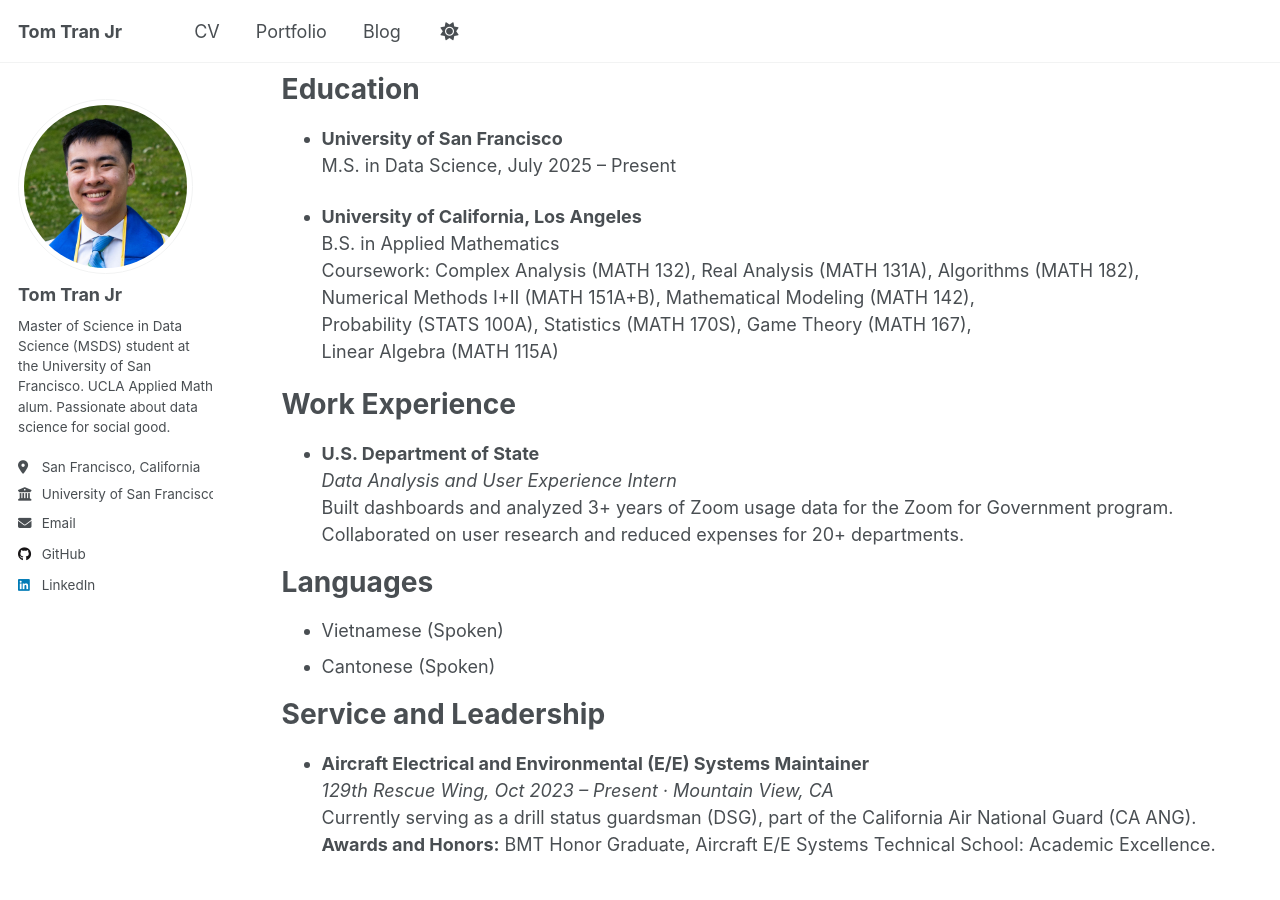
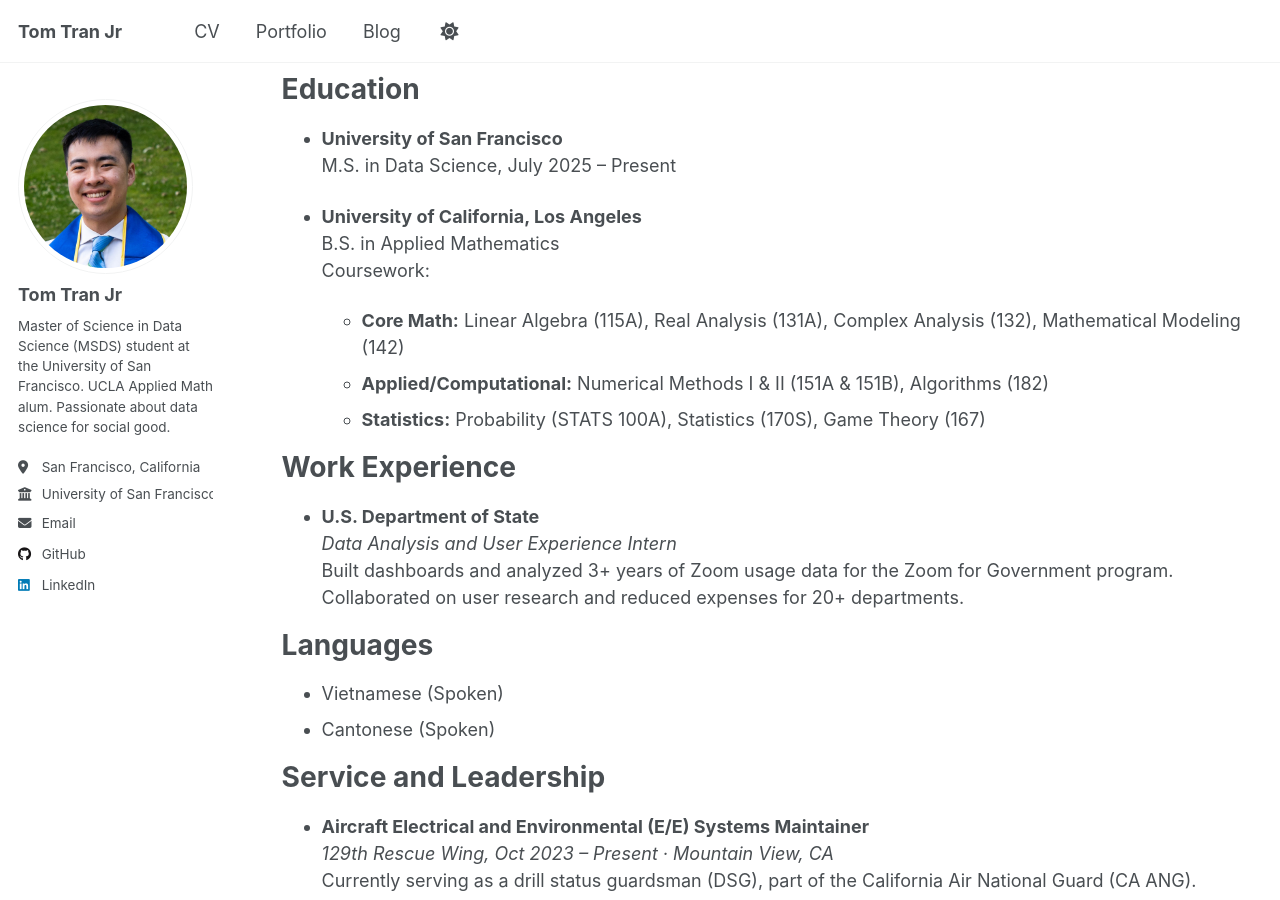
Before and after one commit to tomtranjr/tomtranjr.github.io, a Jekyll site: the page built from _pages/cv.md, in a window 1280 px wide and 900 px high, scrolled down 305 px. Built offline with Jekyll 4.4.1, drawn with Linux system fonts in a browser that asks for light colours; a script that is not in the unit is left out.

Commit message:
rearranged coursework in cv.md

```diff
--- a/_pages/cv.md
+++ b/_pages/cv.md
@@ -24,10 +24,10 @@ Education
 
 * **University of California, Los Angeles**
   B.S. in Applied Mathematics
-  Coursework: Complex Analysis (MATH 132), Real Analysis (MATH 131A), Algorithms (MATH 182),
-  Numerical Methods I+II (MATH 151A+B), Mathematical Modeling (MATH 142),
-  Probability (STATS 100A), Statistics (MATH 170S), Game Theory (MATH 167),
-  Linear Algebra (MATH 115A)
+  Coursework:
+  - **Core Math:** Linear Algebra (115A), Real Analysis (131A), Complex Analysis (132), Mathematical Modeling (142)
+  - **Applied/Computational:** Numerical Methods I & II (151A & 151B), Algorithms (182)
+  - **Statistics:** Probability (STATS 100A), Statistics (170S), Game Theory (167)
 
 Work Experience
 ======
```
